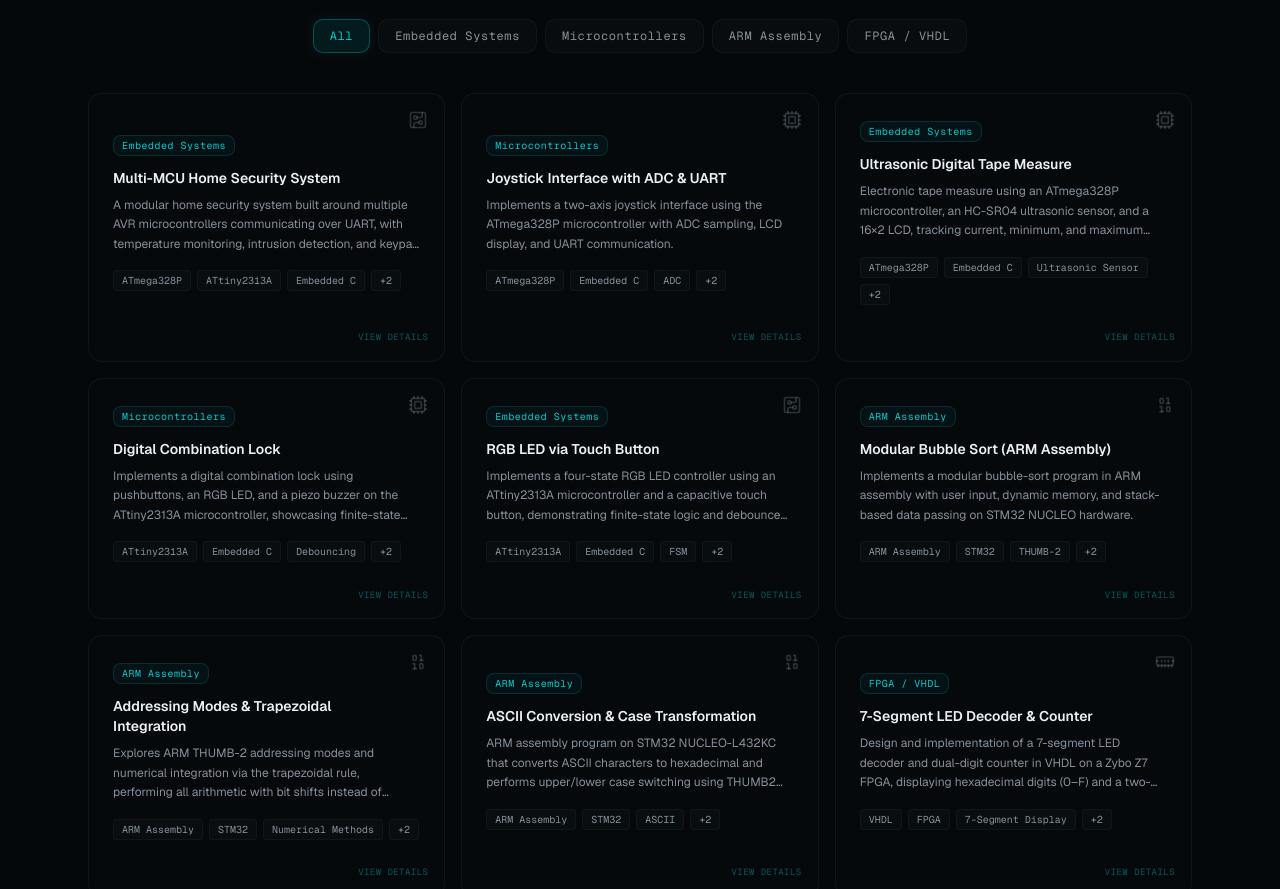
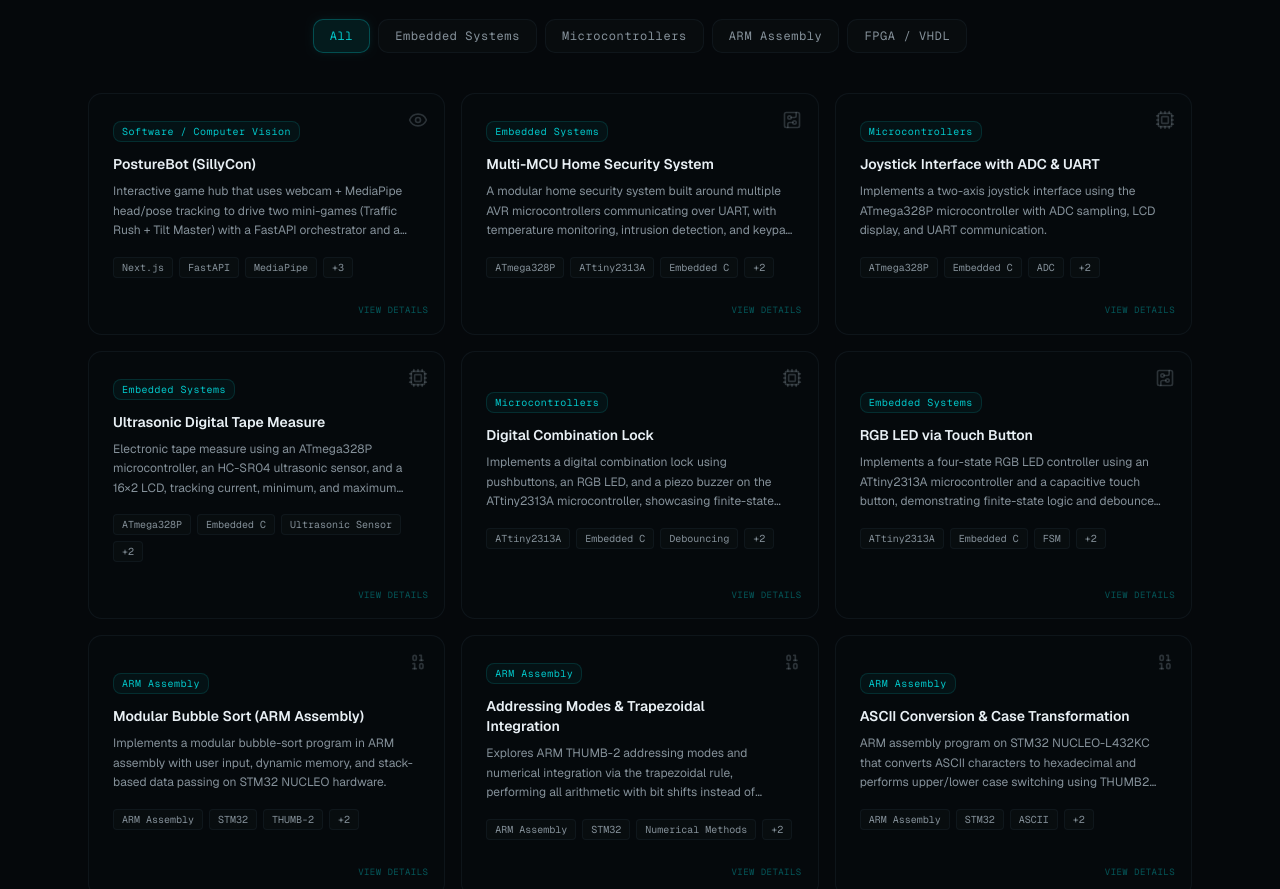
Before and after one commit to sinisterchiller/portfolio-web, a Next.js app: page / in a window 1280 px wide. Shown: the part 2820-3709 px from the top of the page. Built offline with nearby package versions, Linux system fonts and the light colour scheme.

Commit message:
add project, widen project card

```diff
--- a/components/projects-section.tsx
+++ b/components/projects-section.tsx
@@ -48,6 +48,53 @@ type Project = {
 /*  Project data                                                      */
 /* ------------------------------------------------------------------ */
 const projects: Project[] = [
+  {
+    title: "PostureBot (SillyCon)",
+    description:
+      "Interactive game hub that uses webcam + MediaPipe head/pose tracking to drive two mini-games (Traffic Rush + Tilt Master) with a FastAPI orchestrator and a Next.js UI.",
+    tags: ["Next.js", "FastAPI", "MediaPipe", "OpenCV", "Pygame", "pyautogui"],
+    category: "Software / Computer Vision",
+    icon: Eye,
+    github: "https://github.com/sinisterchiller/PostureBot",
+    detail: {
+      overview:
+        "PostureBot is a webcam-driven 'Game Hub' that uses MediaPipe pose/head tracking to control two interactive games. A Next.js frontend triggers a FastAPI orchestration backend that launches and stops game processes, supports a posture-monitoring 'Police Mode', and routes real-time tilt/posture signals to the games.",
+      objectives: [
+        "Build a simple web hub to launch/stop games and toggle Police Mode",
+        "Use webcam pose/head tracking to control gameplay hands-free",
+        "Orchestrate multiple Python processes safely from a single backend",
+      ],
+      architecture: [
+        {
+          title: "Frontend (Next.js)",
+          description:
+            "Game hub UI that calls the orchestrator endpoints (/game, /mode, /close).",
+        },
+        {
+          title: "Orchestrator (FastAPI)",
+          description:
+            "Central service that starts/stops game processes and posture monitoring, and exposes control endpoints on port 2301.",
+        },
+        {
+          title: "Game stacks",
+          description:
+            "Traffic Rush uses Pygame + pyautogui for steering via head tilt; Tilt Master uses OpenCV overlays + MediaPipe-based tilt detection to drive a quiz flow.",
+        },
+      ],
+      features: [
+        { title: "Hands-free controls", description: "Head tilt input via MediaPipe tracking" },
+        { title: "Game orchestration", description: "One API to launch/stop games and monitoring" },
+        { title: "Police Mode", description: "Detects sustained bad posture and triggers consequences" },
+      ],
+      testing: [
+        "Verified orchestrator endpoints correctly start/stop game processes",
+        "Validated head-tilt thresholds and smoothing for stable controls",
+        "Tested Police Mode posture timing and trigger behavior",
+      ],
+      discussion:
+        "This project combines real-time computer vision input with multi-process orchestration. The main engineering challenges were robust process lifecycle management, stabilizing noisy head-tilt signals, and keeping the UX responsive while games run independently.",
+    },
+  },
   {
     title: "Multi-MCU Home Security System",
     description:
@@ -805,7 +852,7 @@ function ProjectModal({
       {/* Panel */}
       <div
         ref={contentRef}
-        className={`relative z-10 flex max-h-[85vh] w-full max-w-2xl flex-col rounded-2xl border border-border/60 bg-card shadow-2xl shadow-primary/5 transition-all duration-300 ease-[cubic-bezier(0.16,1,0.3,1)] ${panelClass}`}
+        className={`relative z-10 flex max-h-[85vh] w-full max-w-6xl flex-col rounded-2xl border border-border/60 bg-card shadow-2xl shadow-primary/5 transition-all duration-300 ease-[cubic-bezier(0.16,1,0.3,1)] ${panelClass}`}
         onClick={(e) => e.stopPropagation()}
       >
         {/* Title bar — macOS-inspired */}
```
Also changed, not shown: 27 other files (tests, documents, lock files or other folders).
